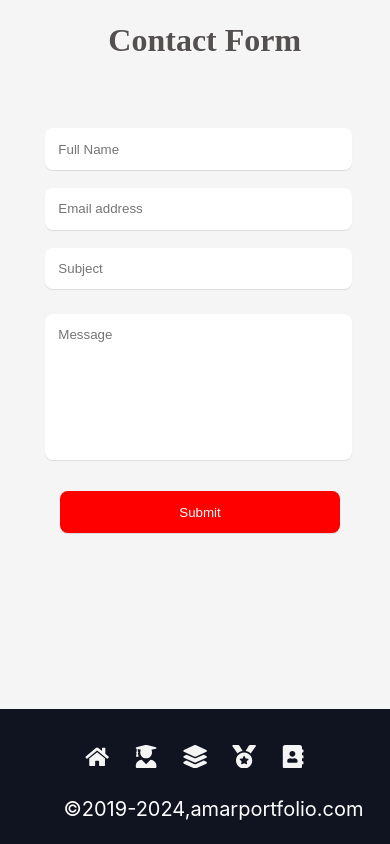
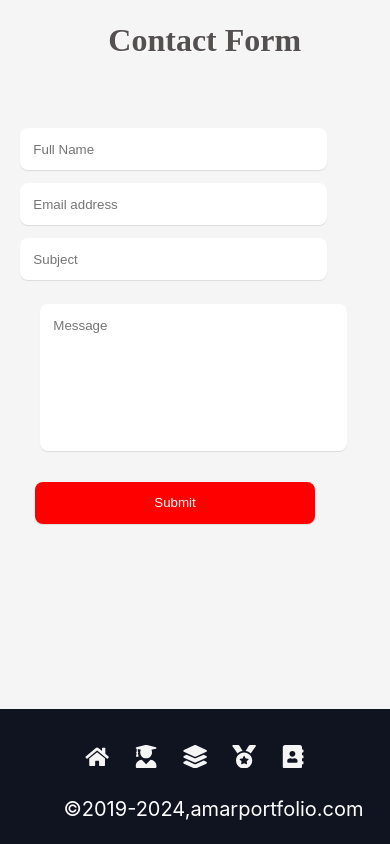
Before and after one commit to Amaranadh9989/Amaranadh_portfolio, a React (Create React App) app: page / in a window 390 px wide. Shown: the part 5399-6243 px from the top of the page. Built offline with nearby package versions, Linux system fonts and the light colour scheme.

Commit message:
responsive testing25

```diff
--- a/src/components/ContactForm.css
+++ b/src/components/ContactForm.css
@@ -91,7 +91,7 @@ h1 {
   }
 }
 /*test*/
-@media screen and (max-width:1024px){
+@media screen and(max-width:1024px){
   #form_container {
     top:-80px;
   }
@@ -152,8 +152,7 @@ h1 {
   .input-email,
   .input-subject,
   .input-message {
-    width: 80%;
-    margin-left: 5px;/* Adjust the width for better spacing */
+    width: 80%; /* Adjust the width for better spacing */
   }
   #mesage_container {
     margin-right: 0;
@@ -163,6 +162,5 @@ h1 {
     position: relative;
     top:10px;
     width:80%;
-    margin-left: 20px;
   }
 }
```
